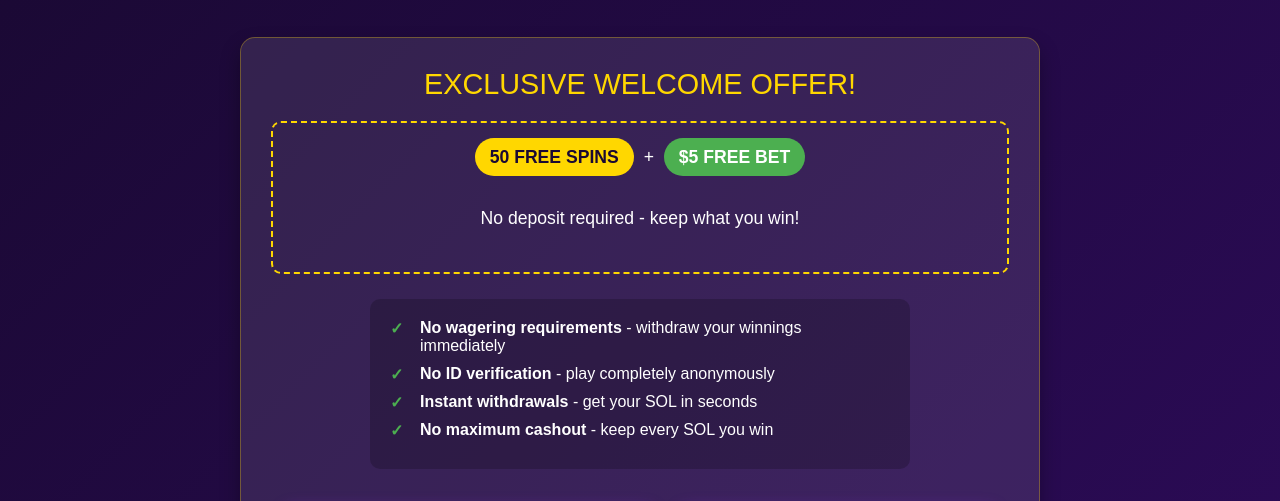
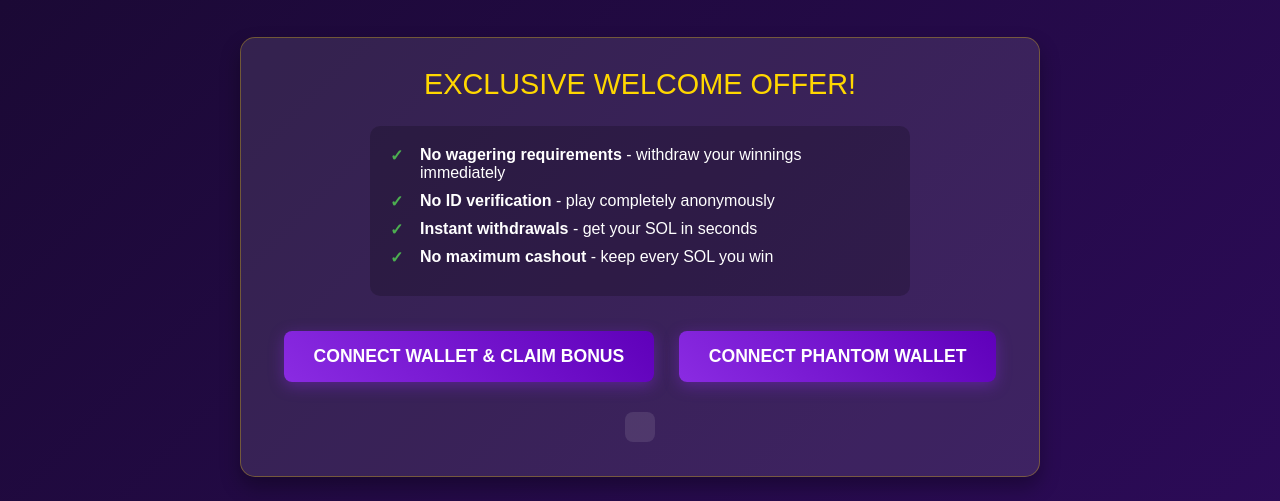
Before and after one commit to boredmonkeyman/Solana, a plain HTML site: page index.html in a window 1280 px wide. Shown: the part 100-601 px from the top of the page. Drawn offline with Linux system fonts and the light colour scheme.

Commit message:
Update index.html

```diff
--- a/index.html
+++ b/index.html
@@ -165,14 +165,6 @@
     <div class="offer-card">
         <div class="offer-title">EXCLUSIVE WELCOME OFFER!</div>
 
-        <div class="highlight-box">
-            <div class="offer-desc">
-                <span class="spins-badge">50 FREE SPINS</span> + <span class="money-badge">$5 FREE BET</span>
-                <br><br>
-                No deposit required - keep what you win!
-            </div>
-        </div>
-
         <ul class="benefits">
             <li><strong>No wagering requirements</strong> - withdraw your winnings immediately</li>
             <li><strong>No ID verification</strong> - play completely anonymously</li>
```
